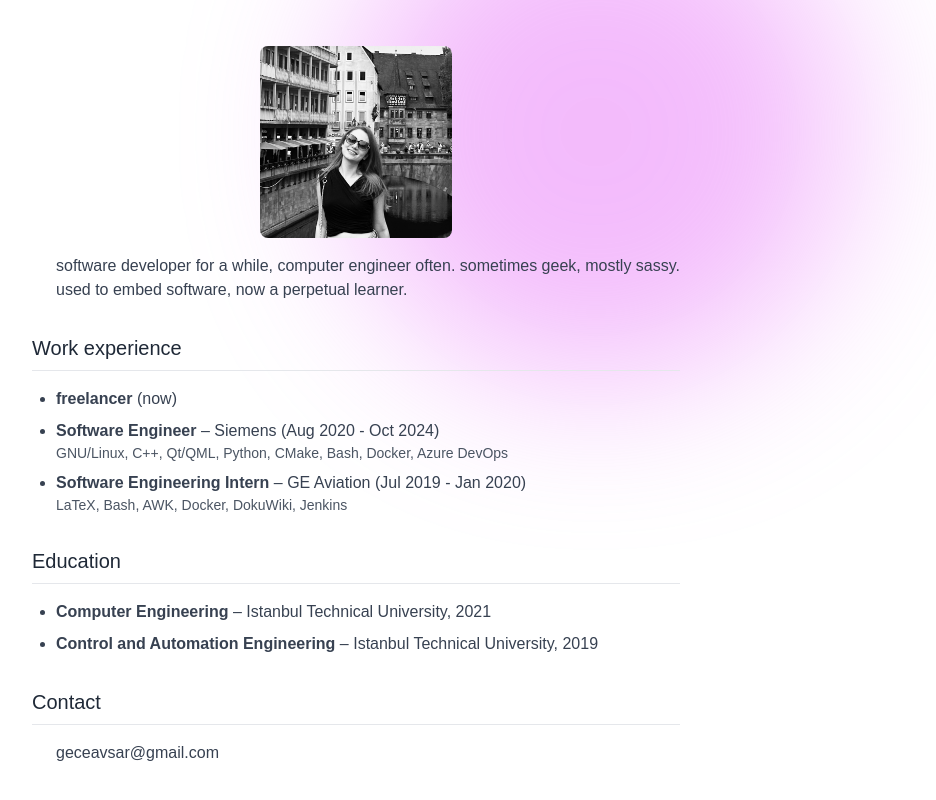
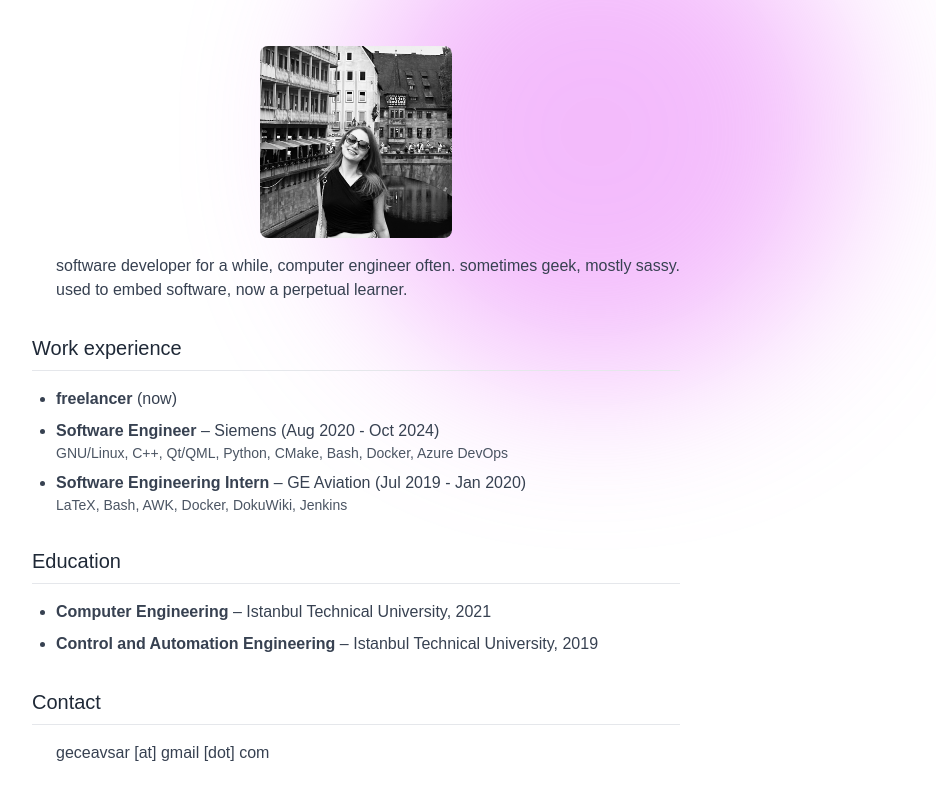
Before and after one commit to geceavsar/geceavsar.com, a React (Create React App) app: page /en in a window 1280 px wide. Shown: the part 218-1018 px from the top of the page, without its empty margins (284-1220 px from the left). Built offline with nearby package versions, Linux system fonts and the light colour scheme.

Commit message:
change e-mail with at and dot

```diff
--- a/src/components/EnglishResume.js
+++ b/src/components/EnglishResume.js
@@ -54,7 +54,7 @@ const EnglishResume = () => {
         <section className="mb-8">
           <h2 className="text-xl font-medium text-gray-800 border-b pb-2 mb-4 dark:text-white dark:opacity-70">Contact</h2>
           <ul className="list-disc pl-6 space-y-2 text-gray-700 dark:text-white dark:opacity-70">
-            <a href="mailto:geceavsar@gmail.com" className="hover:text-blue-500"> geceavsar@gmail.com </a>
+            geceavsar [at] gmail [dot] com
           </ul>
         </section>
       </main>
--- a/src/components/TurkceOzgecmis.js
+++ b/src/components/TurkceOzgecmis.js
@@ -54,7 +54,7 @@ const TurkceOzgecmis = () => {
         <section className="mb-8">
           <h2 className="text-xl font-medium text-gray-800 border-b pb-2 mb-4 dark:text-white dark:opacity-70">İletişim</h2>
           <ul className="list-disc pl-6 space-y-2 text-gray-700 dark:text-white dark:opacity-70">
-            <a href="mailto:geceavsar@gmail.com" className="hover:text-blue-500"> geceavsar@gmail.com </a>
+            geceavsar [at] gmail [dot] com
           </ul>
         </section>
       </main>
```
